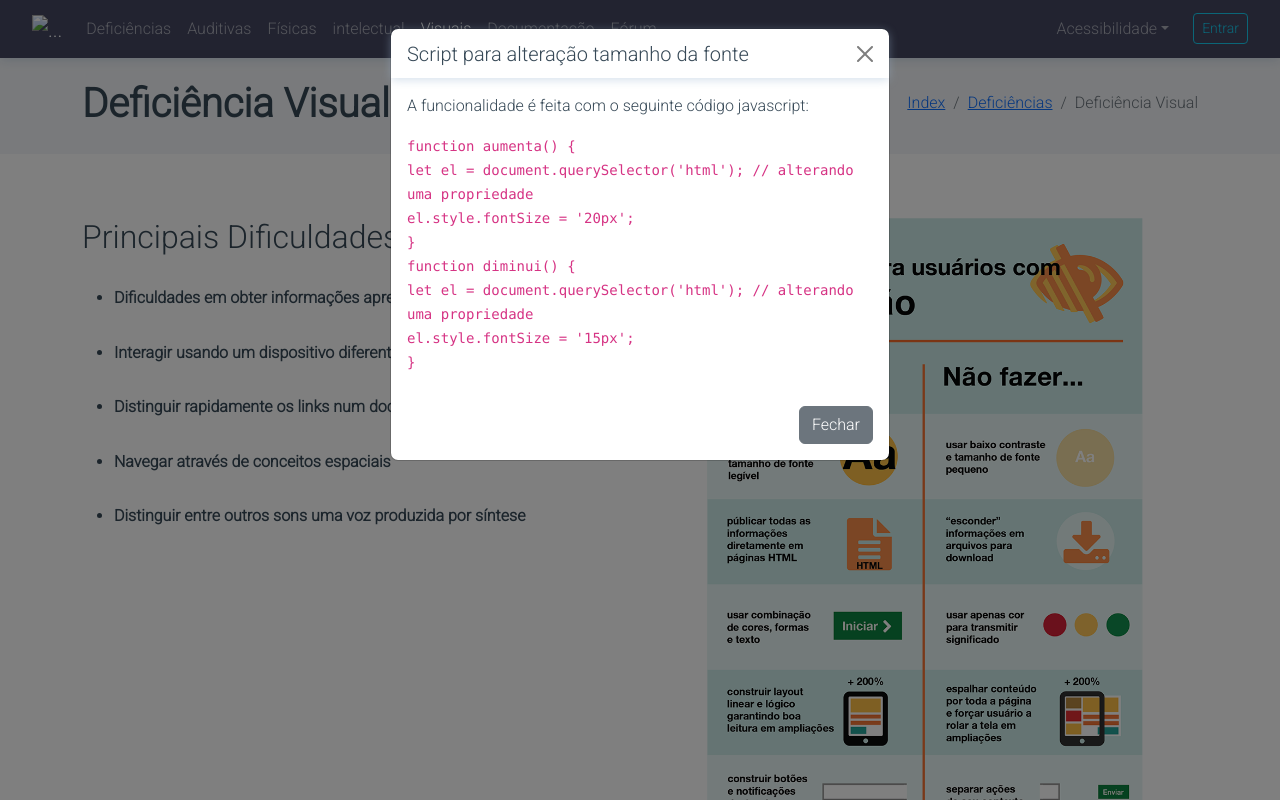
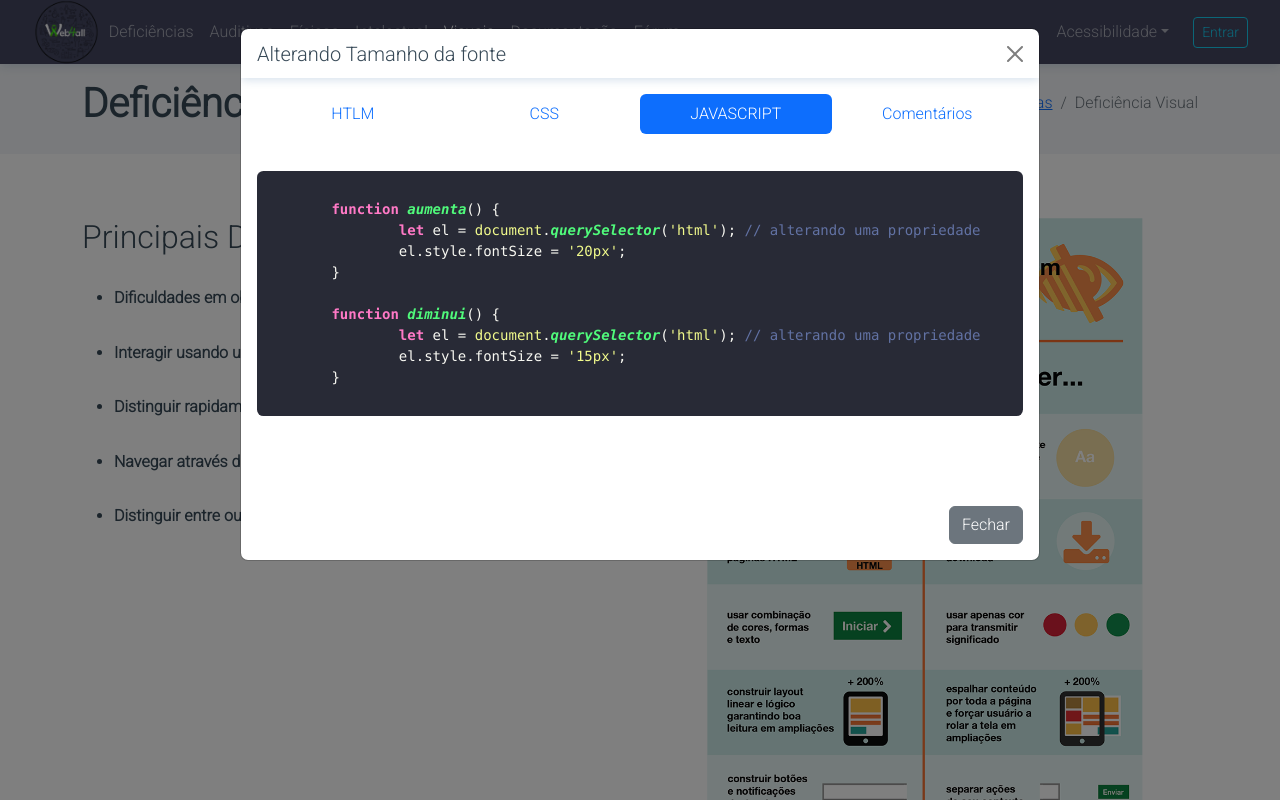
Before and after one commit to vizzacchi/fase6_acessibilidade, a PHP site: page /pages/deficiencias_visuais.html in a window 1280 px wide, after a click on "Veja um exemplo de código.". Run offline with PHP 8.4, Linux system fonts and the light colour scheme; some libraries are stand-ins or nearby versions.

Commit message:
Acertando Logo

```diff
--- a/css/style.css
+++ b/css/style.css
@@ -46,18 +46,24 @@ header nav.navbar {
 	padding-left: 2rem !important;
 	background-color: #3D405B;
 	opacity: 0.96;
-	box-shadow: var(--menu-shadow)
+	box-shadow: var(--menu-shadow);
+	height: 4rem;
 }
 header nav.navbar a {
 	text-decoration: none;
 }
+.img-logo{
+	height: 4.3rem;
+}
 /****************************/
+
 
 /*********** Main ***********/
 main {
 	margin-top: 3rem
 }
 /****************************/
+
 
 /********* Sections *********/
 section {
--- a/index.html
+++ b/index.html
@@ -25,7 +25,8 @@
 	<header>
 		<nav class="navbar navbar-expand-lg navbar-dark fixed-top">
 			<a href="index.html" class="navbar-brand">
-				<img src="images/" alt="...">
+				<img src="images/web4allredondo.png" class="img-fluid img-logo"
+					alt="Logo Web 4 All">
 			</a>
 			<button class="navbar-toggler" type="button" data-bs-toggle="collapse" data-bs-target="#nav-navbar"
 				aria-expanded="false">
--- a/pages/deficiencias_visuais.html
+++ b/pages/deficiencias_visuais.html
@@ -12,6 +12,8 @@
 	<link rel="stylesheet" type="text/css"
 		href="https://cdn.jsdelivr.net/npm/bootstrap@5.2.0-beta1/dist/css/bootstrap.min.css"
 		integrity="sha384-0evHe/X+R7YkIZDRvuzKMRqM+OrBnVFBL6DOitfPri4tjfHxaWutUpFmBp4vmVor" crossorigin="anonymous">
+
+	<link rel="stylesheet" type="text/css" href="../css/highlight-theme.css">
 	<link rel="stylesheet" type="text/css" href="../css/style.css">
 
 	<!----- Icons ----->
@@ -24,8 +26,7 @@
 <body>
 	<header>
 		<nav class="navbar navbar-expand-lg navbar-dark fixed-top">
-			<a href="../index.html" class="navbar-brand">
-				<img src="" alt="...">
+				<img src="images/web4allredondo.png" class="img-fluid img-logo" alt="Logo Web 4 All">
 			</a>
 			<button class="navbar-toggler" type="button" data-bs-toggle="collapse" data-bs-target="#nav-navbar"
 				aria-expanded="false">
@@ -36,7 +37,7 @@
 					<li class="nav-item"><a class="nav-link" href="deficiencias.html">Deficiências</a></li>
 					<li class="nav-item"><a class="nav-link" href="deficiencias_auditivas.html">Auditivas</a></li>
 					<li class="nav-item"><a class="nav-link" href="deficiencias_fisicas.html">Físicas</a></li>
-					<li class="nav-item"><a class="nav-link" href="deficiencias_intelectual.html">intelectual</a></li>
+					<li class="nav-item"><a class="nav-link" href="deficiencias_intelectual.html">Intelectual</a></li>
 					<li class="nav-item"><a class="nav-link active" href="deficiencias_visuais.html">Visuais</a></li>
 					<li class="nav-item"><a class="nav-link" href="documentacao.html">Documentação</a></li>
 					<li class="nav-item"><a class="nav-link" href="forum.html">Fórum</a></li>
@@ -154,12 +155,18 @@
 					JUNTO SOMOS MAISFORTES.
 				</p>
 			</div>
+
 		</article>
 
 		<!------ Exemplos ------>
 		<article class="article-card">
 			<div class="container">
-				<h3>Scripts para facilitar a visualização e estudos</h3>
+				<h3>Scripts para facilitar a visualização e estudos
+
+						<button type="button" class="btn btn-green"><i class="bi bi-bookmark-fill"></i>
+							Novo</button>
+
+				</h3>
 				<ul>
 					<li class="lista_title">Script para mudar o contraste da tela</li>
 					<li class="lista_none">
@@ -194,7 +201,8 @@
 							aqui</a>
 					</li>
 				</ul><br>
-				<h3>Leitores de Tela</h3>
+				<h3>Leitores de Tela <button type="button" class="btn btn-green"><i class="bi bi-bookmark-fill"></i>
+					Novo</button></h3>
 				<ul>
 					<li class="lista_title">DosVox</li>
 					<li class="lista_none">O DOSVOX é um sistema computacional, baseado no uso intensivo de síntese de
@@ -229,33 +237,43 @@
 					</li>
 				</ul>
 
-				<!-- Modal -->
-				<div class="modal fade" id="tamanhoFonte" tabindex="-1" aria-labelledby="exampleModalLabel"
-					aria-hidden="true">
-					<div class="modal-dialog">
+				<!-------- Modal -------->
+				<div class="modal fade" id="tamanhoFonte" tabindex="-1" aria-labelledby="exampleModalLabel" aria-hidden="true">
+					<div class="modal-dialog modal-dialog-scrollable modal-lg">
 						<div class="modal-content">
 							<div class="modal-header">
-								<h5 class="modal-title" id="exampleModalLabel">Script para alteração tamanho da fonte
-								</h5>
-								<button type="button" class="btn-close" data-bs-dismiss="modal"
-									aria-label="Close"></button>
+								<h5 class="modal-title" id="exampleModalLabel">Alterando Tamanho da fonte</h5>
+								<button type="button" class="btn-close" data-bs-dismiss="modal" aria-label="Close"></button>
 							</div>
 							<div class="modal-body">
-								<p>A funcionalidade é feita com o seguinte código javascript:
+								<ul class="nav nav-pills nav-justified mb-3">
+									<li class="nav-item"><button type="button" class="nav-link" data-bs-toggle="pill"
+											data-bs-target="#pills-html">HTLM</button></li>
+									<li class="nav-item"><button type="button" class="nav-link" data-bs-toggle="pill"
+											data-bs-target="#pills-css">CSS</button></li>
+									<li class="nav-item"><button type="button" class="nav-link active" data-bs-toggle="pill"
+											data-bs-target="#pills-javascript">JAVASCRIPT</button>
+									</li>
+									<li class="nav-item"><button type="button" class="nav-link" data-bs-toggle="pill"
+											data-bs-target="#pills-comentario">Comentários</button></li>
+								</ul>
+								<div class="tab-content">
+									<div class="tab-pane fade show active" id="pills-javascript">
+										<pre>
+											<code class="language-javascript">
+	function aumenta() {
+		let el = document.querySelector('html'); // alterando uma propriedade
+		el.style.fontSize = '20px';
+	}
 
-									<div>
-										<code>
-											function aumenta() {<br>
-											let el = document.querySelector('html'); // alterando uma propriedade<br>
-											el.style.fontSize = '20px';<br>
-											}
-											<br>
-											function diminui() {<br>
-											let el = document.querySelector('html'); // alterando uma propriedade<br>
-											el.style.fontSize = '15px';<br>
-											}
-										</code>
+	function diminui() {
+		let el = document.querySelector('html'); // alterando uma propriedade
+		el.style.fontSize = '15px';
+	}
+											</code>
+										</pre>
 									</div>
+								</div>
 							</div>
 							<div class="modal-footer">
 								<button type="button" class="btn btn-secondary" data-bs-dismiss="modal">Fechar</button>
@@ -264,28 +282,40 @@
 					</div>
 				</div>
 
-				<!-- Modal -->
+				<!-------- Modal -------->
 				<div class="modal fade" id="contraste" tabindex="-1" aria-labelledby="exampleModalLabel"
 					aria-hidden="true">
-					<div class="modal-dialog">
+					<div class="modal-dialog modal-dialog-scrollable modal-lg">
 						<div class="modal-content">
 							<div class="modal-header">
-								<h5 class="modal-title" id="exampleModalLabel">Script para mudar o contraste da tela
-								</h5>
+								<h5 class="modal-title" id="exampleModalLabel">Alterando Contraste da Tela</h5>
 								<button type="button" class="btn-close" data-bs-dismiss="modal"
 									aria-label="Close"></button>
 							</div>
 							<div class="modal-body">
-								<p>A funcionalidade é feita com o seguinte código javascript:
-
-									<div>
-										<code>
-											const chk = document.getElementById('chk')<br>
-											chk.addEventListener('change', () => {<br>
-											document.body.classList.toggle('dark-mode')<br>
-											});
-										</code>
+								<ul class="nav nav-pills nav-justified mb-3">
+									<li class="nav-item"><button type="button" class="nav-link" data-bs-toggle="pill"
+											data-bs-target="#pills-html">HTLM</button></li>
+									<li class="nav-item"><button type="button" class="nav-link" data-bs-toggle="pill"
+											data-bs-target="#pills-css">CSS</button></li>
+									<li class="nav-item"><button type="button" class="nav-link active"
+											data-bs-toggle="pill" data-bs-target="#pills-javascript">JAVASCRIPT</button>
+									</li>
+									<li class="nav-item"><button type="button" class="nav-link" data-bs-toggle="pill"
+											data-bs-target="#pills-comentario">Comentários</button></li>
+								</ul>
+								<div class="tab-content">
+									<div class="tab-pane fade show active" id="pills-javascript">
+										<pre>
+                                                <code class="language-javascript">
+	const chk = document.getElementById('chk')
+	chk.addEventListener('change', () => {
+		document.body.classList.toggle('dark-mode')
+	});
+                                                </code>
+                                            </pre>
 									</div>
+								</div>
 							</div>
 							<div class="modal-footer">
 								<button type="button" class="btn btn-secondary" data-bs-dismiss="modal">Fechar</button>
@@ -293,7 +323,6 @@
 						</div>
 					</div>
 				</div>
-
 			</div>
 		</article>
 	</main>
@@ -328,9 +357,13 @@
 
 	<!----- JavaScript ----->
 	<script type="text/javascript" src="https://code.jquery.com/jquery-3.5.1.js"></script>
-	<script type="text/javascript"
-		src="https://cdn.jsdelivr.net/npm/bootstrap@5.2.0-beta1/dist/js/bootstrap.bundle.min.js"
+	<script type="text/javascript" src="https://cdn.jsdelivr.net/npm/bootstrap@5.2.0-beta1/dist/js/bootstrap.bundle.min.js"
 		integrity="sha384-pprn3073KE6tl6bjs2QrFaJGz5/SUsLqktiwsUTF55Jfv3qYSDhgCecCxMW52nD2" crossorigin="anonymous">
+		</script>
+	<script type="text/javascript" src="https://cdnjs.cloudflare.com/ajax/libs/highlight.js/11.6.0/highlight.min.js">
+	</script>
+	<script type="text/javascript">
+		hljs.highlightAll();
 	</script>
 	<script type="text/javascript" src="https://vlibras.gov.br/app/vlibras-plugin.js"></script>
 	<script type="text/javascript">
--- a/pages/forum.html
+++ b/pages/forum.html
@@ -25,8 +25,7 @@
 <body>
 	<header>
 		<nav class="navbar navbar-expand-lg navbar-dark fixed-top">
-			<a href="../index.html" class="navbar-brand">
-				<img src="" alt="...">
+				<img src="images/web4allredondo.png" class="img-fluid img-logo" alt="Logo Web 4 All">
 			</a>
 			<button class="navbar-toggler" type="button" data-bs-toggle="collapse" data-bs-target="#nav-navbar"
 				aria-expanded="false">
```
Also changed, not shown: pages/deficiencias.html (+21 -8 lines), pages/deficiencias_auditivas.html (+17 -9 lines), pages/deficiencias_fisicas.html (+5 -6 lines), pages/deficiencias_intelectual.html (+6 -7 lines), pages/documentacao.html (+6 -7 lines), images/web4allredondo.png (added), 1 other file.
